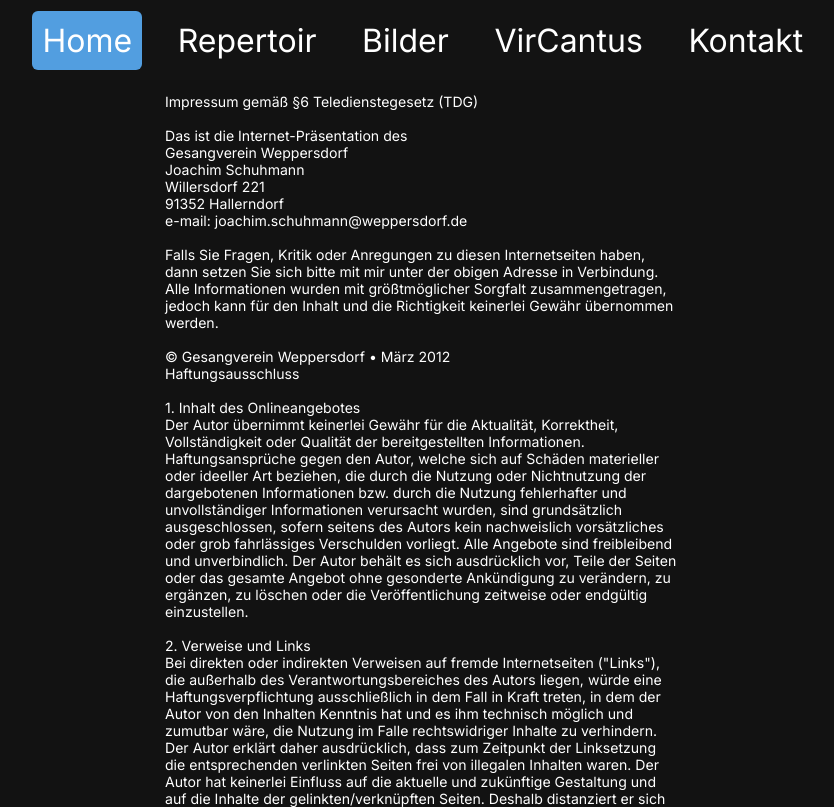
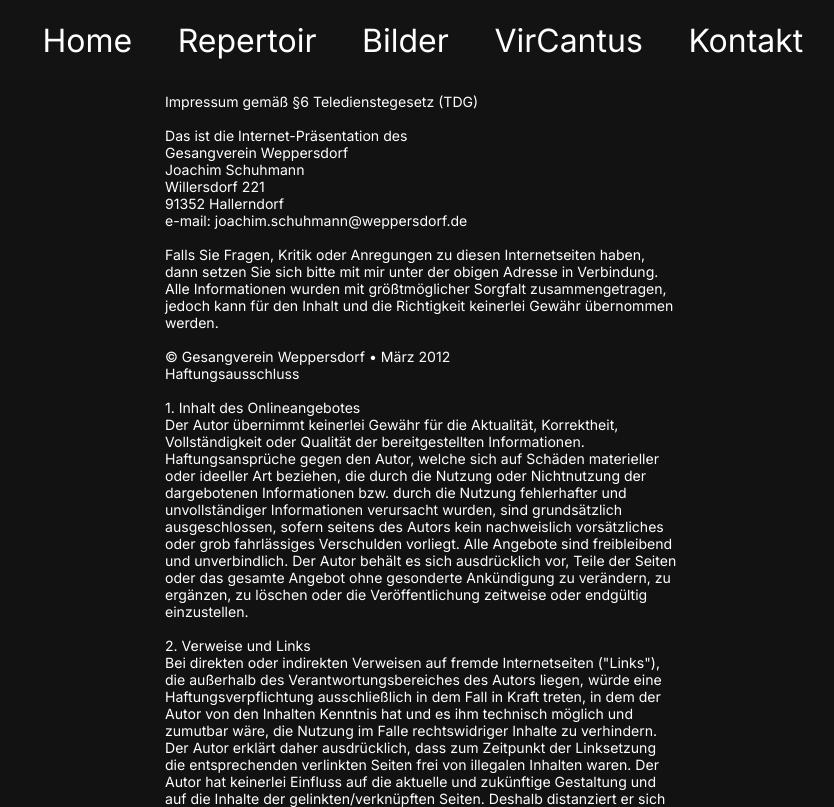
Before and after one commit to Lum1n0sity/Weppersdorf-Web, a plain HTML site: page src/pages/impressum/impressum.html in a window 1280 px wide. Shown: the top 807 px of the page, without its empty margins (219-1053 px from the left). Drawn offline with nearby package versions, Linux system fonts and the light colour scheme.

Commit message:
Updated Header

```diff
--- a/src/pages/impressum/impressum.html
+++ b/src/pages/impressum/impressum.html
@@ -12,7 +12,7 @@
     </head>
     <body>
         <header class="header index" id="header">
-            <a href="../home/index.html" class="selected">Home</a>
+            <a href="../../../index.html">Home</a>
             <a href="../repertoir/repertoir.html">Repertoir</a>
             <a href="../gallery/gallery.html">Bilder</a>
             <a href="http://vircantus.de" target="_blank">VirCantus</a>
```
Also changed, not shown: src/pages/contact/contact.html (+1 -1 lines), src/pages/gallery/gallery.html (+1 -1 lines), src/pages/privacy/privacy.html (+1 -1 lines), src/pages/repertoir/repertoir.html (+1 -1 lines).
